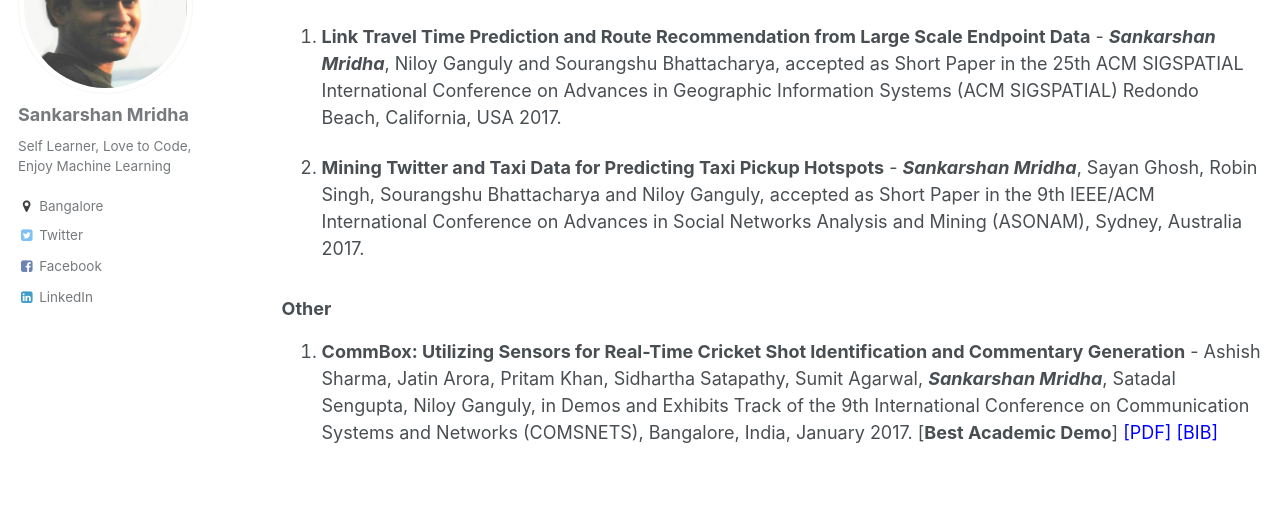
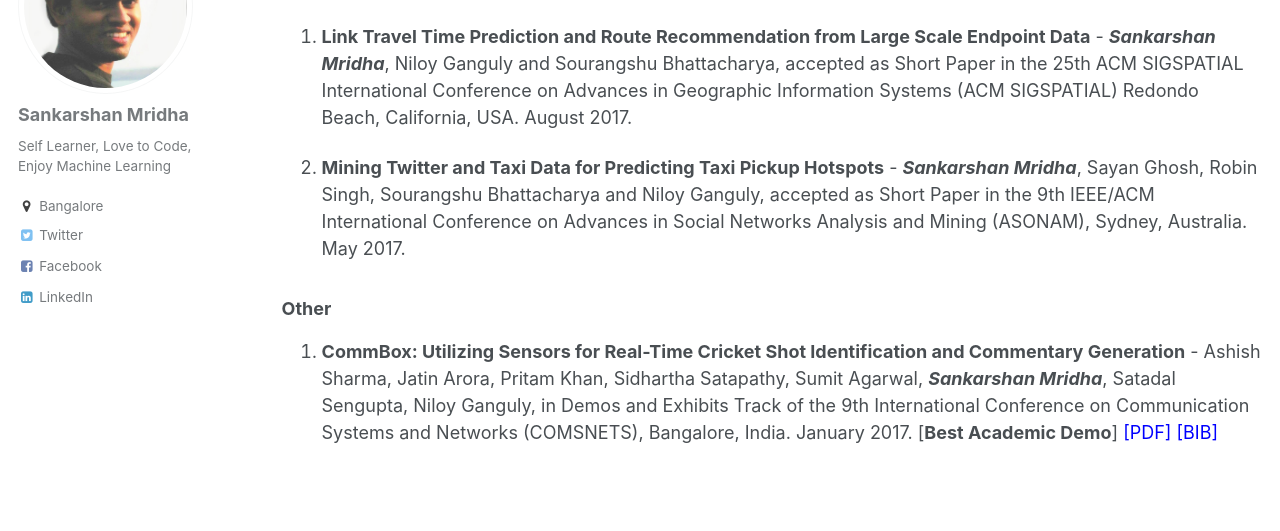
Before and after one commit to msank00/msank00.github.io, a Jekyll site: the page built from _pages/publications.md, in a window 1280 px wide. Shown: the part 199-730 px from the top of the page. Built offline with Jekyll 4.4.1, drawn with Linux system fonts in a browser that asks for light colours.

Commit message:
publication list updated

```diff
--- a/_pages/publications.md
+++ b/_pages/publications.md
@@ -7,9 +7,9 @@ author_profile: true
 
 
 ### Main
-1. **Link Travel Time Prediction and Route Recommendation from Large Scale Endpoint Data** - _**Sankarshan Mridha**_, Niloy Ganguly and Sourangshu Bhattacharya, accepted as Short Paper in the 25th ACM SIGSPATIAL International Conference on Advances in Geographic Information Systems (ACM SIGSPATIAL) Redondo Beach, California, USA 2017.
+1. **Link Travel Time Prediction and Route Recommendation from Large Scale Endpoint Data** - _**Sankarshan Mridha**_, Niloy Ganguly and Sourangshu Bhattacharya, accepted as Short Paper in the 25th ACM SIGSPATIAL International Conference on Advances in Geographic Information Systems (ACM SIGSPATIAL) Redondo Beach, California, USA. August 2017.
 
-2. **Mining Twitter and Taxi Data for Predicting Taxi Pickup Hotspots** - _**Sankarshan Mridha**_, Sayan Ghosh, Robin Singh, Sourangshu Bhattacharya and Niloy Ganguly, accepted as Short Paper in the 9th IEEE/ACM International Conference on Advances in Social Networks Analysis and Mining (ASONAM), Sydney, Australia 2017.
+2. **Mining Twitter and Taxi Data for Predicting Taxi Pickup Hotspots** - _**Sankarshan Mridha**_, Sayan Ghosh, Robin Singh, Sourangshu Bhattacharya and Niloy Ganguly, accepted as Short Paper in the 9th IEEE/ACM International Conference on Advances in Social Networks Analysis and Mining (ASONAM), Sydney, Australia. May 2017.
 
 ### Other
-1. **CommBox: Utilizing Sensors for Real-Time Cricket Shot Identification and Commentary Generation** - Ashish Sharma, Jatin Arora, Pritam Khan, Sidhartha Satapathy, Sumit Agarwal, _**Sankarshan Mridha**_, Satadal Sengupta, Niloy Ganguly, in Demos and Exhibits Track of the 9th International Conference on Communication Systems and Networks (COMSNETS), Bangalore, India, January 2017. [**Best Academic Demo**] [<span style="color:blue">[PDF]</span>](/mypapers/mridhasankar_comsnet_2017.pdf) [<span style="color:blue">[BIB]</span>](/mybibs/mridhasankar_comnset_2017.bib.txt)
+1. **CommBox: Utilizing Sensors for Real-Time Cricket Shot Identification and Commentary Generation** - Ashish Sharma, Jatin Arora, Pritam Khan, Sidhartha Satapathy, Sumit Agarwal, _**Sankarshan Mridha**_, Satadal Sengupta, Niloy Ganguly, in Demos and Exhibits Track of the 9th International Conference on Communication Systems and Networks (COMSNETS), Bangalore, India. January 2017. [**Best Academic Demo**] [<span style="color:blue">[PDF]</span>](/mypapers/mridhasankar_comsnet_2017.pdf) [<span style="color:blue">[BIB]</span>](/mybibs/mridhasankar_comnset_2017.bib.txt)
```
